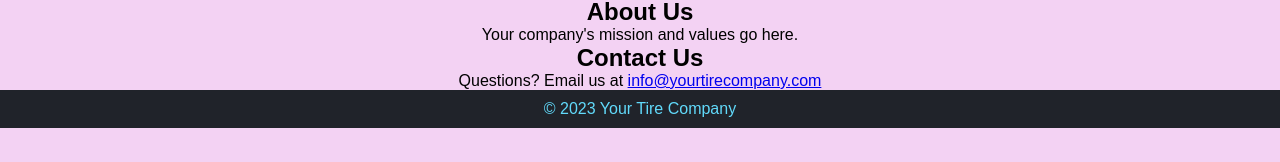
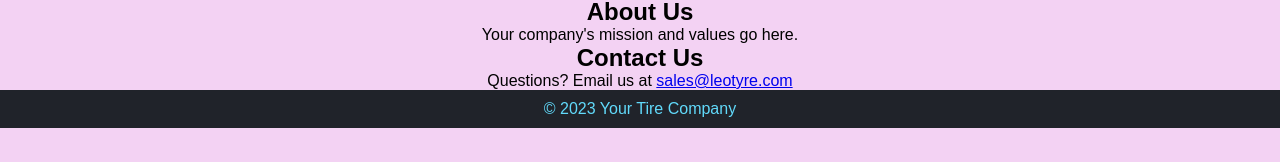
Before and after one commit to sbrahma0/website, a plain HTML site: page index.html in a window 1280 px wide. Shown: the part 246-408 px from the top of the page. Drawn offline with Linux system fonts and the light colour scheme.

Commit message:
adding email

```diff
--- a/index.html
+++ b/index.html
@@ -24,7 +24,7 @@
     </section>
     <section class="contact">
         <h2>Contact Us</h2>
-        <p>Questions? Email us at <a href="mailto:info@yourtirecompany.com">info@yourtirecompany.com</a></p>
+        <p>Questions? Email us at <a href="mailto:sales@leotyre.com">sales@leotyre.com</a></p>
     </section>
     <!-- Other sections as needed -->
     <footer>
```
